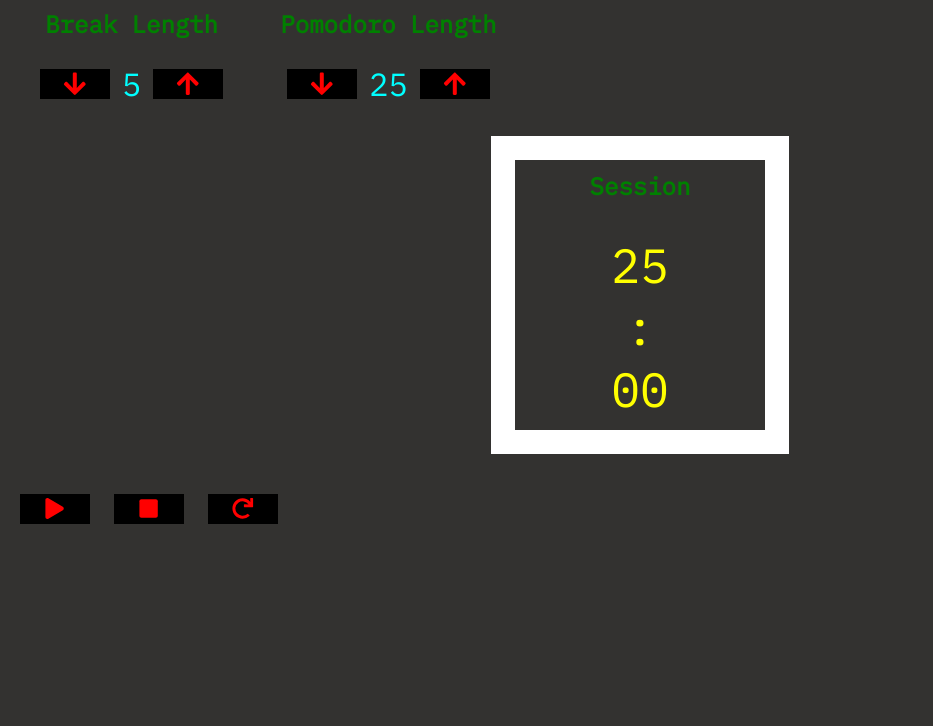
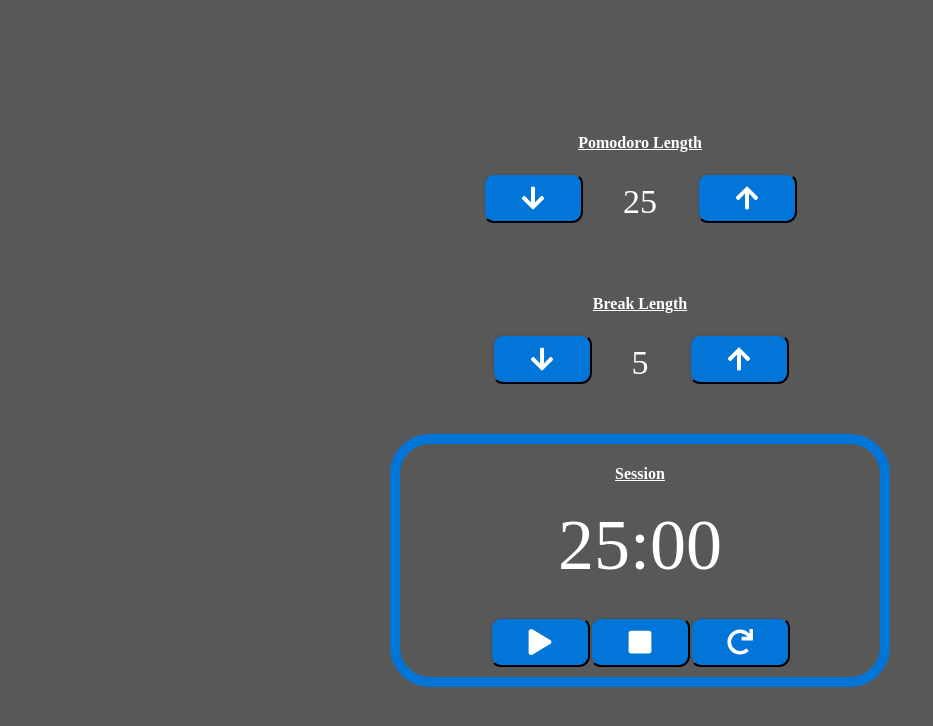
Before and after one commit to thomasdussart/react-pomodoro, a React app in the folder src/: page / in a window 1280 px wide. Shown: the whole page, without its empty margins (0-933 px from the left). Built offline with nearby package versions, Linux system fonts and the light colour scheme.

Commit message:
core functions pomodoro final 1.0.0

```diff
--- a/src/App.css
+++ b/src/App.css
@@ -1,109 +1,64 @@
-@import url("https://fonts.googleapis.com/css?family=IBM+Plex+Mono&display=swap");
 body {
-  background-color: rgb(51, 50, 48);
-  font-family: "IBM Plex Mono", monospace;
+background-color: #585858;
+display: flex;
+text-align: center;
+align-items: center;
+justify-content: center;
+}
+
+main {
+display: flex;
+flex-direction: column;
+align-items: space-evenly;
 }
 
 
-
-h2 {
-  font-size: 40px;
-  font-weight: 500;
-  padding: 3px 10px;
-  color: red;
-  border: 4px solid white;
-}
-
-h4 {
-  text-align: center;
-  margin-top: 0px;
-  font-size: 1.5rem;
-  color: green;
-}
-
 span {
-  color: yellow;
-}
-
-.icon {
-  width: 85%;
-  height: 85%;
-}
-
-.icon-timer {
-  height: 70%;
-  width: 70%;
+color: white;
+font-size: 72px;
 }
 
 .interval-container {
 display: flex;
-  margin: 0 20px;
-  align-items: center;
-  height: 3vh;
-}
-
-.interval-lenght-container {
-  display: flex;
+justify-content: center;
+align-content: space-around;
+width: 500px;
+height: 100px;
 }
 
 button {
-  border: 2px solid white;
-  height: 30px;
-  margin: 0 12px;
-  padding: 0px 7px;
-
-  border: none;
-  outline: none;
-  background-color: black;
-  color: red;
-  cursor: pointer;
-  width: 70px;
-  text-align: center;
+background:    #0275d8;
+border-radius: 11px;
+color:         #ffffff;
+display:       inline-block;
+font:          normal bold 26px/1 "Open Sans", sans-serif;
+text-align:    center;
+width: 		100px;
+height:		50px;
 }
 
-.button-timer {
-  display: flex;
-  justify-content: center;
-  align-items: center;
+h4 {
+color: white;
+text-decoration: underline;
 }
 
-.button-break {
+p {
 display: flex;
-  justify-content: center;
-  align-items: center;
-}
-
-button:disabled {
-  cursor: not-allowed;
-}
-
-button:hover {
-  background-color: cyan;
-  box-shadow: 2px 2px black;
-}
-
-.interval-length {
-  font-size: 2rem;
-  color: cyan;
-}
-
-.timer-container {
-  border: 24px solid white;
-  margin-top: 40px;
-  display : flex;
-  flex-direction : column;
-  width: 250px;
-  text-align: center;
-  padding: 10px 0px;
-  margin: 40px auto;
-}
-
-.timer {
-  font-size: 3rem;
+color: white;
+font-size: 34px;
+padding: 40px;
+margin-top: -30px;
 }
 
 .timer-actions {
-  display: flex;
-  margin-top: 20px;
-  text-align: center;
+margin-top: 30px;
+margin-bottom: 10px;
 }
+
+.timerbuttons {
+border: solid 10px #0275D8;
+border-radius: 40px;
+}
+
+
+/*# sourceMappingURL=/src.e31bb0bc.css.map */
--- a/src/components/App.js
+++ b/src/components/App.js
@@ -96,19 +96,18 @@ class App extends React.Component {
   render() {
     return (
         <main>
-
+            <SessionLength
+                isPlay={this.state.isPlay}
+                sessionLength={this.state.sessionLength}
+                increaseSession={this.onIncreaseSessionLength}
+                decreaseSession={this.onDecreaseSessionLength}
+            />
             <section className="interval-lenght-container">
                 <BreakInterval
                     isPlay={this.state.isPlay}
                     breakInterval={this.state.breakLength}
                     increaseBreak={this.onIncreaseBreakLength}
                     decreaseBreak={this.onDecreaseBreakLength}
-          />
-          <SessionLength
-            isPlay={this.state.isPlay}
-            sessionLength={this.state.sessionLength}
-            increaseSession={this.onIncreaseSessionLength}
-            decreaseSession={this.onDecreaseSessionLength}
                 />
             </section>
             <Timer
--- a/src/components/BreakInterval.js
+++ b/src/components/BreakInterval.js
@@ -17,7 +17,7 @@ function BreakInterval(props) {
     props.increaseBreak();
   }
   return (
-    <section>
+    <section id="break">
       <h4>Break Length</h4>
       <section className="interval-container">
         <button
--- a/src/components/SessionLength.js
+++ b/src/components/SessionLength.js
@@ -16,7 +16,7 @@ function SessionLength(props) {
     props.decreaseSession();
   }
   return (
-    <section>
+    <section id="session">
       <h4>Pomodoro Length</h4>
       <section className="interval-container">
         <button
--- a/src/components/Timer.js
+++ b/src/components/Timer.js
@@ -79,7 +79,7 @@ class Timer extends React.Component {
 
   render() {
     return (
-      <section>
+      <section className="timerbuttons">
         <section className="timer-container">
           <h4>{this.state.isSession === true ? "Session" : "Break"}</h4>
           <span className="timer">{this.props.timerMinute}</span>
--- a/src/package.json
+++ b/src/package.json
@@ -4,8 +4,10 @@
   "description": "",
   "main": "index.js",
   "dependencies": {
+    "bootstrap": "^4.5.0",
     "parcel-bundler": "^1.12.4",
     "react": "^16.13.1",
+    "react-bootstrap": "^1.0.1",
     "react-dom": "^16.13.1",
     "react-icons": "^3.10.0"
   },
```
Also changed, not shown: 5 other files. Lines whose indentation alone changed are shown as unchanged.
